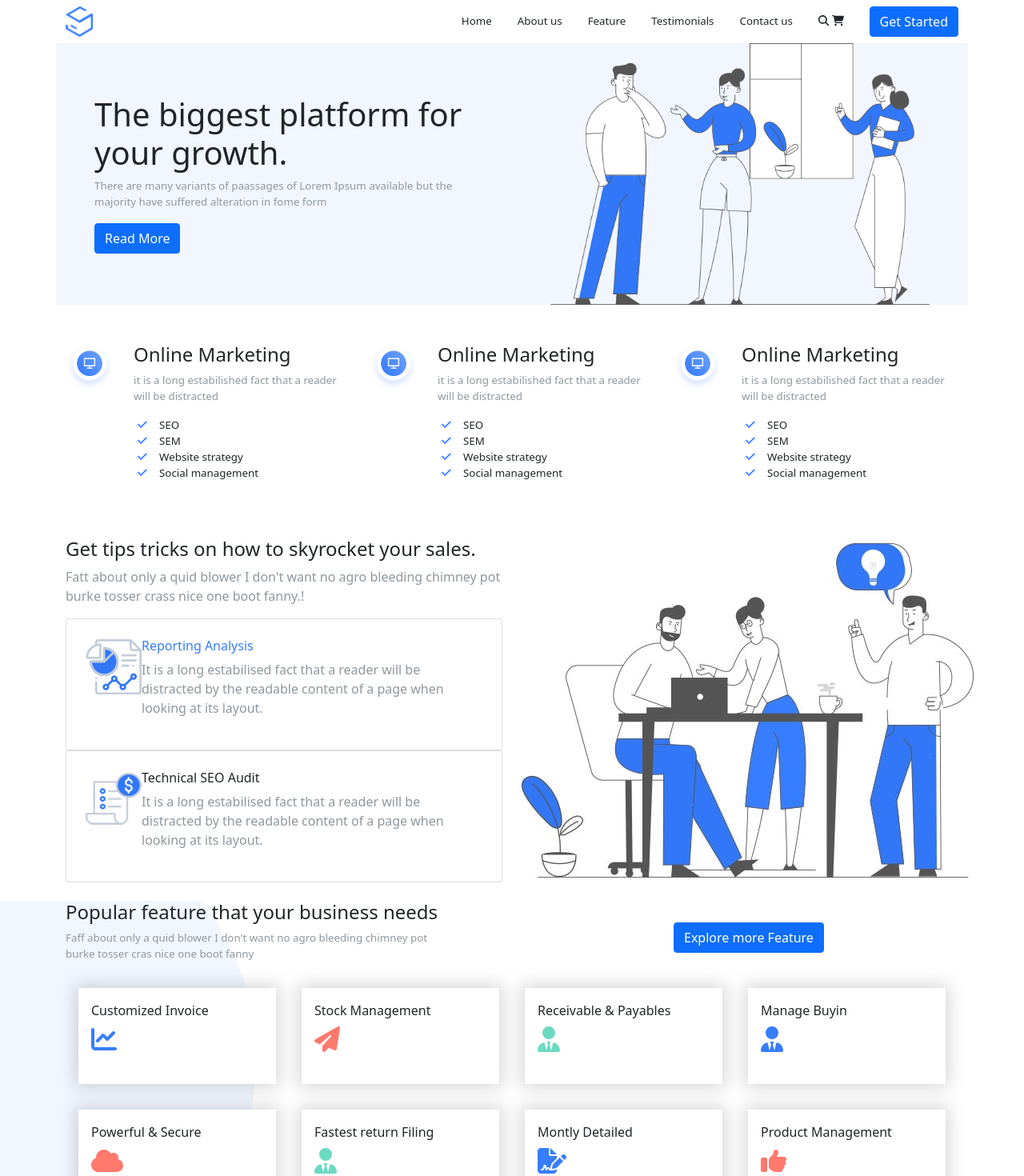
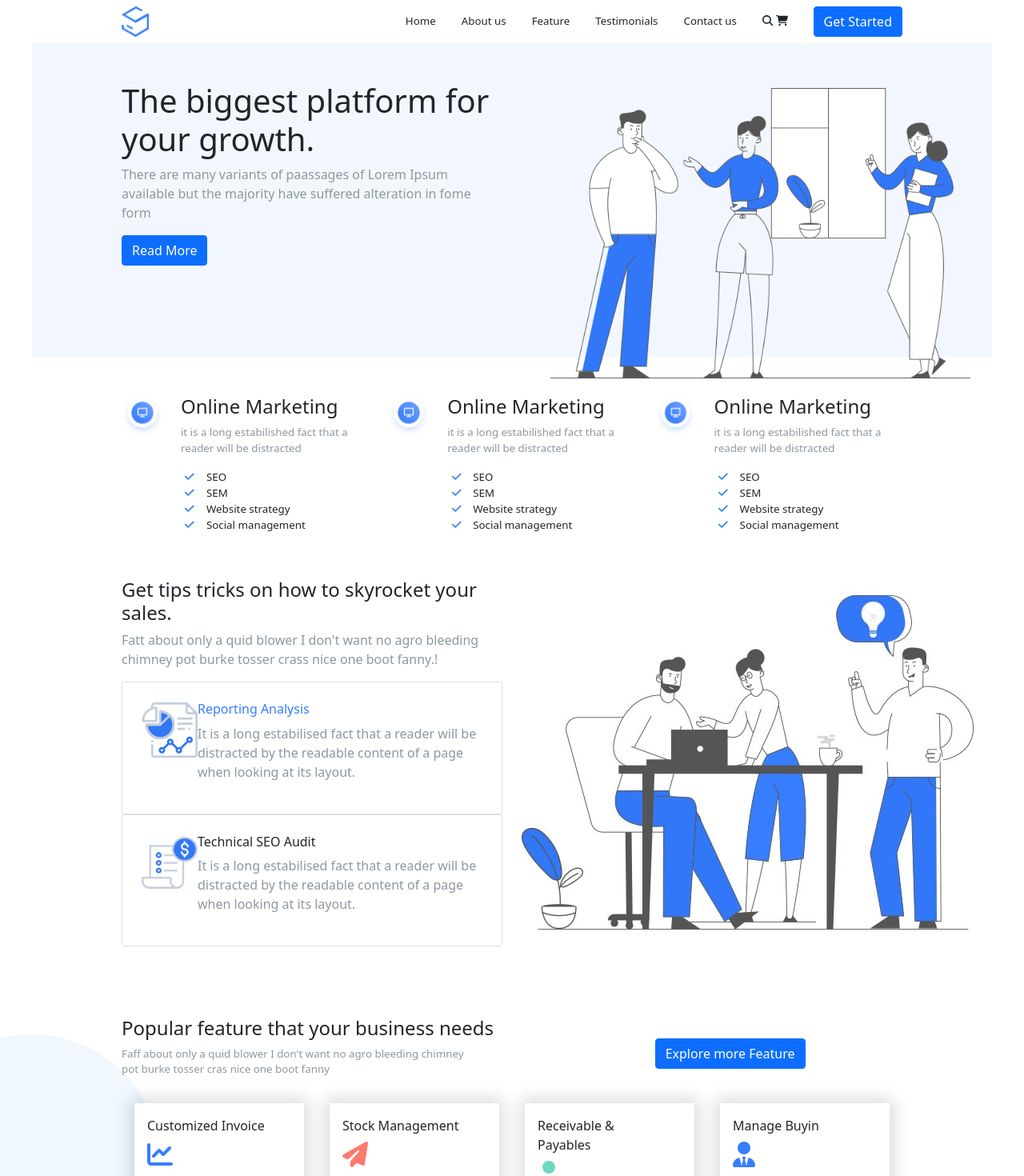
Before and after one commit to MEMiceli/proj-html-vuejs, a Vue app: page / in a window 1280 px wide. Shown: the top 1470 px of the page at 80% size. Built offline with nearby package versions, Linux system fonts and the light colour scheme.

Commit message:
container fixed

```diff
--- a/src/assets/style/_variable.scss
+++ b/src/assets/style/_variable.scss
@@ -17,7 +17,7 @@
     --otonary-colortext: #000000;
     --nonary-colortext: #000000E6;
 
-    // boder colors: 7
+    // border colors: 7
     --primary-colorborder: #FFFFFF;
     --secondary-colorborder: #EFF1FE;
     --tertiary-colorborder: #377DFF;
@@ -26,4 +26,7 @@
     --senary-colorborder: #00000014;
     --septenary-colorborder: #1E161E;
 
+    // container
+
+
 }
--- a/src/assets/style/global.scss
+++ b/src/assets/style/global.scss
@@ -2,3 +2,7 @@
 @import './variable';
 @import url('https://fonts.googleapis.com/css2?family=Comfortaa:wght@300;400;500;600;700&display=swap');
 @import './typography';
+
+.container{
+    max-width: 1000px !important;
+}
--- a/src/components/sections/BaseRunner.vue
+++ b/src/components/sections/BaseRunner.vue
@@ -1,17 +1,19 @@
 <template>
-  <div class="container">
-      <div class="row align-items-center">
-          <div class="col-6 px-5">
+  <div class="container-fluid">
+      <div class="container">
+          <div class="row">
+          <div class="col-6 textbox">
               <h1>The biggest platform for your growth.</h1>
               <p>There are many variants of paassages of Lorem Ipsum available but the majority have suffered alteration in fome form</p>
               <button type="button" class="btn btn-primary">Read More</button>
           </div>
-          <div class="col-6 px-5">
-              <div class="imgbox">
+          <div class="col-6 p-5">
+              <div class="imgbox position-relative">
                   <img src="../../assets/img/27-1.png" alt="">
               </div>
           </div>
       </div>
+    </div>
   </div>
 </template>
 
@@ -23,15 +25,21 @@ export default {
 </script>
 
 <style scoped lang="scss">
-.container{
+.container-fluid{
     background-color: var(--secondary-color);
+    max-width: 1200px !important;
+    height: 24.5rem;
+
 }
 p{
     color:var(--quinary-colortext);
-    font-size: smaller;
 }
 img{
-    width:100%;
+    max-width: 130%;
+    position: absolute;
+    top: 0.5rem;
 }
-
+.textbox{
+    margin-top: 3rem;
+}
 </style>
--- a/src/components/sections/ThreeSection.vue
+++ b/src/components/sections/ThreeSection.vue
@@ -61,10 +61,11 @@ export default {
 
 <style scoped lang="scss">
 .container-fluid{
+    padding-top: 5rem;
     background-image: url("../../assets/img/14.png");
-    background-size: 50%;
+    background-size: 25%;
     background-repeat: no-repeat;
-    background-position: -50% 50%;
+    background-position: -12.5% 50%;
 
 }
 p{
```
